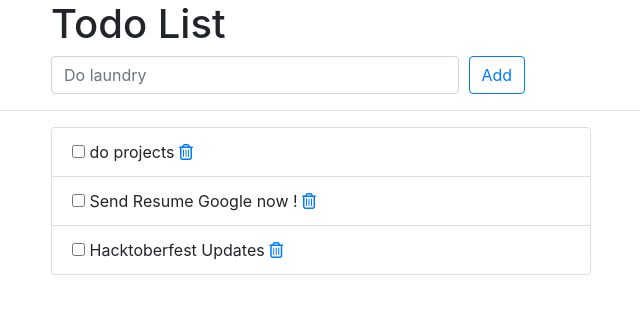
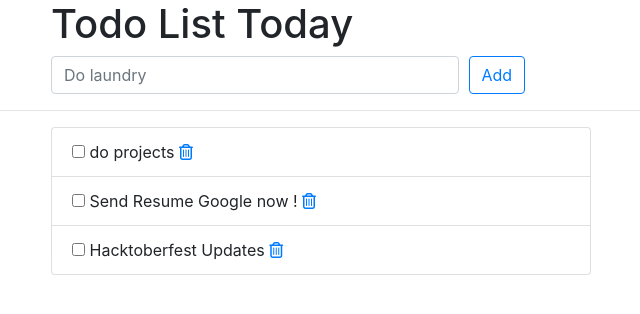
Before and after one commit to chkvijay/python-django-project, a Django app: page /todos/ in a window 1280 px wide. Shown: the top 314 px of the page, without its empty margins (224-864 px from the left). Run offline with Django 3.2, Linux system fonts and the light colour scheme; data comes from the database, SQL or seed files in the repository; some libraries are stand-ins or nearby versions.

Commit message:
Update index.html

```diff
--- a/todos/templates/todos/index.html
+++ b/todos/templates/todos/index.html
@@ -12,7 +12,7 @@
     <div class="offset-md-2 col-lg-9">
       <div class="page-header">
         <h1>
-          Todo List
+          Todo List Today
         </h1>
       </div>
     </div>
```
